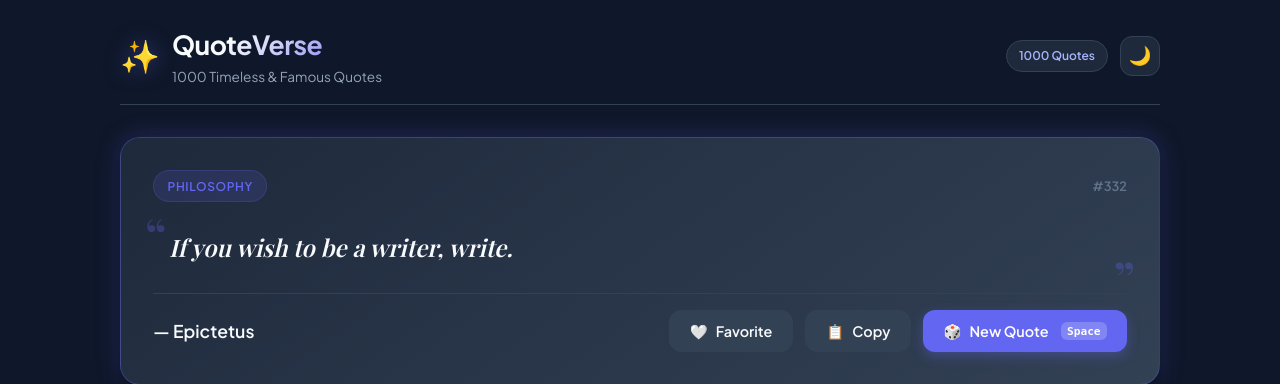
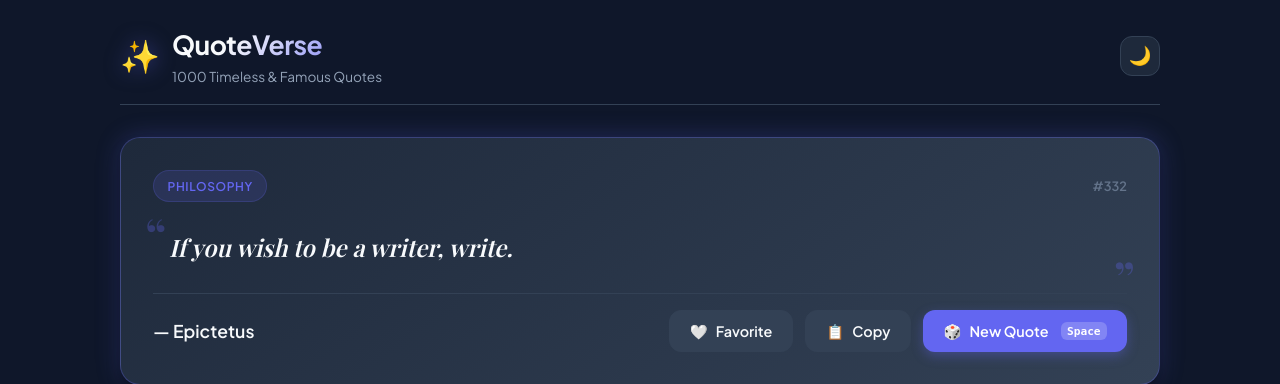
Before and after one commit to cfjhynan/1000_Inspiring_Quotes, a Flask app: page / in a window 1280 px wide. Shown: the top 384 px of the page. Run offline with Flask 3, Linux system fonts and the light colour scheme; some web fonts are replaced.

Commit message:
Remove redundant 1000 Quotes pill badge from header

```diff
--- a/static/css/style.css
+++ b/static/css/style.css
@@ -121,16 +121,6 @@ body {
   display: flex;
   align-items: center;
   gap: 0.75rem;
-}
-
-.badge {
-  font-size: 0.75rem;
-  font-weight: 600;
-  padding: 0.35rem 0.75rem;
-  border-radius: var(--radius-full);
-  background-color: var(--badge-bg);
-  color: var(--badge-text);
-  border: 1px solid var(--border-color);
 }
 
 .icon-btn {
--- a/static/js/app.js
+++ b/static/js/app.js
@@ -33,7 +33,6 @@ document.addEventListener('DOMContentLoaded', () => {
   const emptyResetBtn = document.getElementById('empty-reset-btn');
   const resultsCount = document.getElementById('results-count');
   const resetFiltersBtn = document.getElementById('reset-filters-btn');
-  const statsBadge = document.getElementById('stats-badge');
   const themeToggle = document.getElementById('theme-toggle');
   const toast = document.getElementById('toast');
   const backToTopBtn = document.getElementById('back-to-top-btn');
@@ -265,17 +264,10 @@ document.addEventListener('DOMContentLoaded', () => {
 
   newQuoteBtn.addEventListener('click', fetchRandomQuote);
 
-  // --- Fetch Metadata (Categories & Authors & Stats) ---
+  // --- Fetch Metadata (Categories & Authors) ---
   async function loadMetadata() {
     try {
-      // 1. Stats
-      const statsRes = await fetch('/api/stats');
-      if (statsRes.ok) {
-        const stats = await statsRes.json();
-        statsBadge.textContent = `${stats.total_quotes} Quotes`;
-      }
-
-      // 2. Categories
+      // 1. Categories
       const catRes = await fetch('/api/categories');
       if (catRes.ok) {
         const data = await catRes.json();
@@ -289,7 +281,7 @@ document.addEventListener('DOMContentLoaded', () => {
         });
       }
 
-      // 3. Authors
+      // 2. Authors
       const authRes = await fetch('/api/authors');
       if (authRes.ok) {
         const data = await authRes.json();
--- a/templates/index.html
+++ b/templates/index.html
@@ -21,7 +21,6 @@
         </div>
       </div>
       <div class="header-actions">
-        <span class="badge" id="stats-badge">1000 Quotes</span>
         <button id="theme-toggle" class="icon-btn" aria-label="Toggle light or dark theme" title="Toggle theme">
           <span class="theme-icon">🌙</span>
         </button>
```
